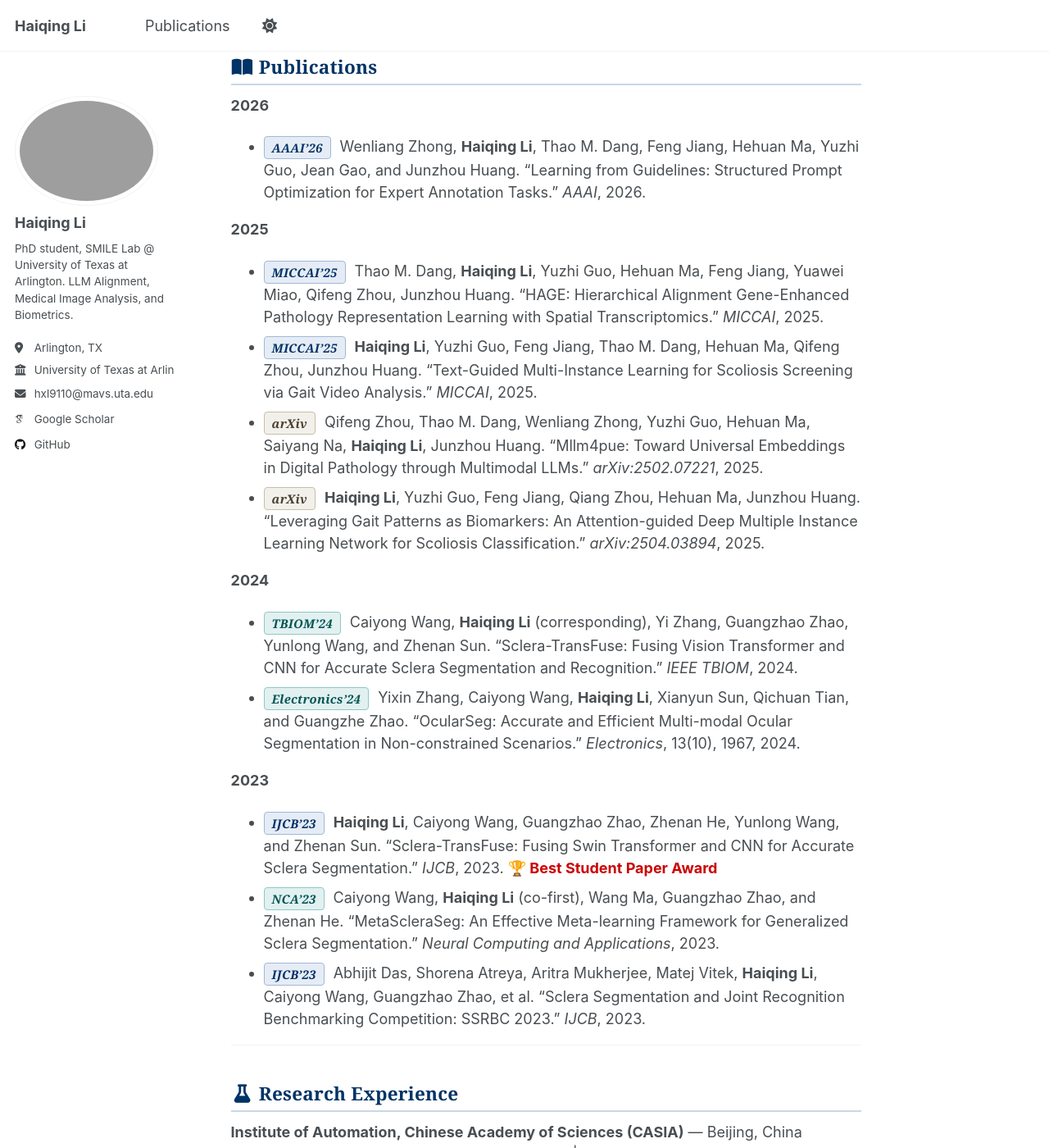
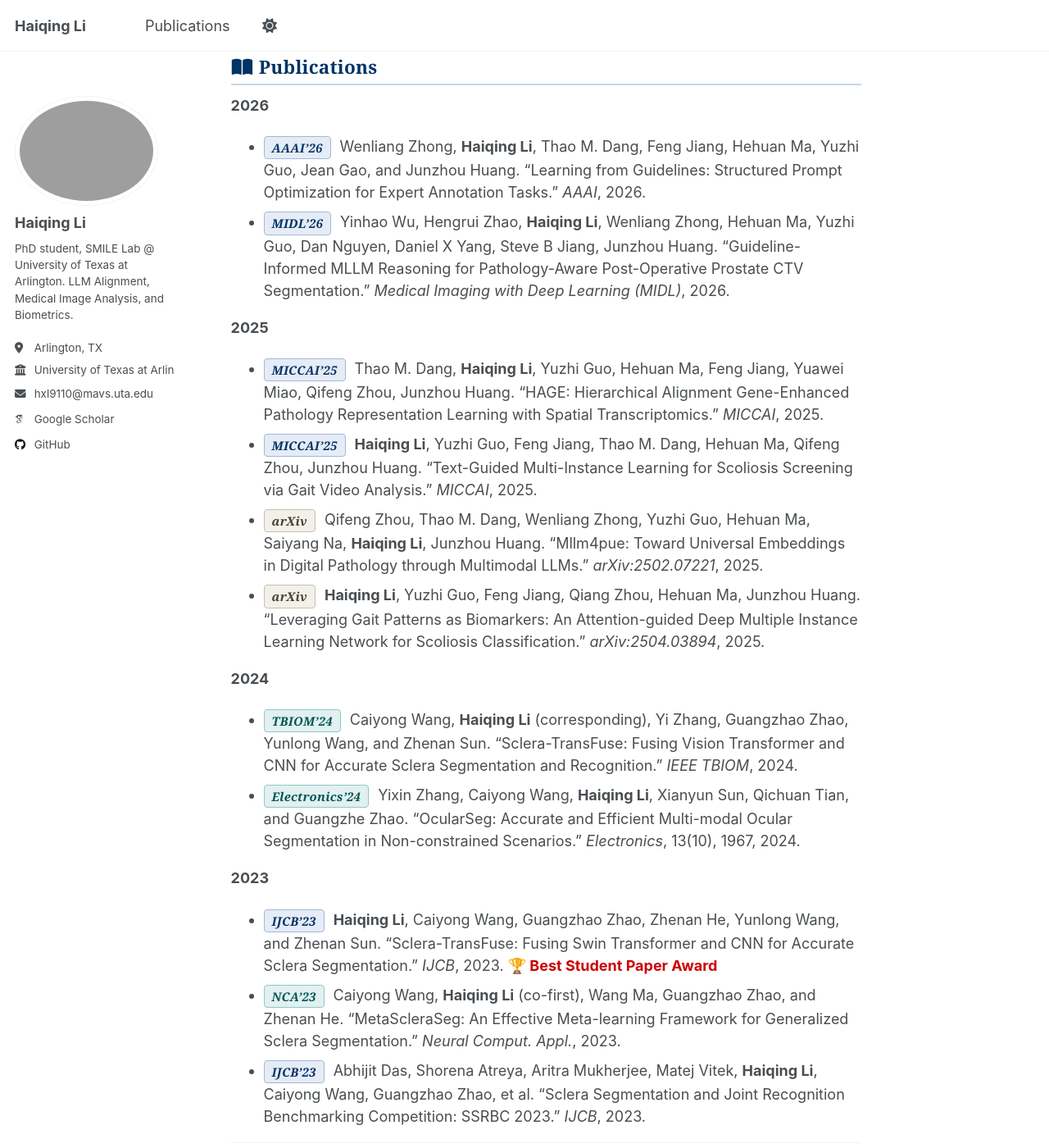
Before and after one commit to lhqqq/lhqqq.github.io, a Jekyll site: the page built from _pages/about.md, in a window 1280 px wide and 1400 px high, scrolled down 786 px. Shown: the whole window at 82% size. Built offline with Jekyll 4.4.1, drawn with Linux system fonts in a browser that asks for light colours; some web fonts are replaced; a script that is not in the unit is left out.

Commit message:
Add MIDL 2026 paper; fix NCA abbreviation

```diff
--- a/_pages/about.md
+++ b/_pages/about.md
@@ -69,6 +69,7 @@ I won the IJCB 2023 [Best Student Paper Award](https://ijcb2023.ieee-biometrics.
 **2026**
 
 - <span class="pub-venue pv-conf">AAAI'26</span> Wenliang Zhong, **Haiqing Li**, Thao M. Dang, Feng Jiang, Hehuan Ma, Yuzhi Guo, Jean Gao, and Junzhou Huang. "Learning from Guidelines: Structured Prompt Optimization for Expert Annotation Tasks." *AAAI*, 2026.
+- <span class="pub-venue pv-conf">MIDL'26</span> Yinhao Wu, Hengrui Zhao, **Haiqing Li**, Wenliang Zhong, Hehuan Ma, Yuzhi Guo, Dan Nguyen, Daniel X Yang, Steve B Jiang, Junzhou Huang. "Guideline-Informed MLLM Reasoning for Pathology-Aware Post-Operative Prostate CTV Segmentation." *Medical Imaging with Deep Learning (MIDL)*, 2026.
 
 **2025**
 
@@ -85,7 +86,7 @@ I won the IJCB 2023 [Best Student Paper Award](https://ijcb2023.ieee-biometrics.
 **2023**
 
 - <span class="pub-venue pv-conf">IJCB'23</span> **Haiqing Li**, Caiyong Wang, Guangzhao Zhao, Zhenan He, Yunlong Wang, and Zhenan Sun. "Sclera-TransFuse: Fusing Swin Transformer and CNN for Accurate Sclera Segmentation." *IJCB*, 2023. <span class="pub-award">🏆 Best Student Paper Award</span>
-- <span class="pub-venue pv-jour">NCA'23</span> Caiyong Wang, **Haiqing Li** (co-first), Wang Ma, Guangzhao Zhao, and Zhenan He. "MetaScleraSeg: An Effective Meta-learning Framework for Generalized Sclera Segmentation." *Neural Computing and Applications*, 2023.
+- <span class="pub-venue pv-jour">NCA'23</span> Caiyong Wang, **Haiqing Li** (co-first), Wang Ma, Guangzhao Zhao, and Zhenan He. "MetaScleraSeg: An Effective Meta-learning Framework for Generalized Sclera Segmentation." *Neural Comput. Appl.*, 2023.
 - <span class="pub-venue pv-conf">IJCB'23</span> Abhijit Das, Shorena Atreya, Aritra Mukherjee, Matej Vitek, **Haiqing Li**, Caiyong Wang, Guangzhao Zhao, et al. "Sclera Segmentation and Joint Recognition Benchmarking Competition: SSRBC 2023." *IJCB*, 2023.
 
 ---
```
